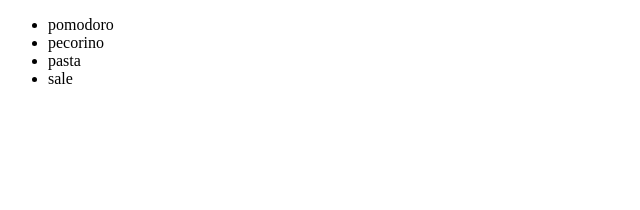
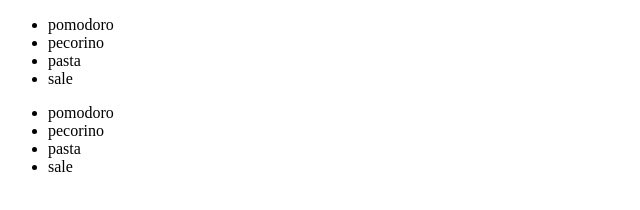
Before and after one commit to PinoMacri/js-lista-spesa, a plain HTML site: page index.html in a window 1280 px wide. Shown: the whole page, without its empty margins (0-640 px from the left). Drawn offline with Linux system fonts and the light colour scheme.

Commit message:
BONUS consegnato, metodo nodi opzionale aggiunto

```diff
--- a/index.html
+++ b/index.html
@@ -8,6 +8,7 @@
 </head>
 <body>
     <div id="resultSpesa"></div>
+    <div id="resultSpesaDue"></div>
     <script src="js/script.js"></script>
 </body>
 </html>
--- a/js/script.js
+++ b/js/script.js
@@ -1,5 +1,5 @@
 const listaSpesa = ["pomodoro" , "pecorino" , "pasta" , "sale"]
-/*---------------------------------------------------------------*/
+/*-------------------METODO TEMPLATE LITERALS-----------------*/
 const resultSpesa = document.getElementById("resultSpesa")
 let i = 0;
 let myList = `<ul>`
@@ -9,4 +9,15 @@ let myList = `<ul>`
 }
 myList += `</ul>`
 resultSpesa.innerHTML = myList
-/*---------------------------------------------------------------*/
+/*--------------------------METODO NODI-----------------------*/
+const resultSpesaDue = document.getElementById("resultSpesaDue")
+let ul = document.createElement("ul")
+resultSpesaDue.appendChild(ul)
+i = 0
+let result;
+while (i < listaSpesa.length) {
+    let li = document.createElement("li")
+    li.append(listaSpesa[i])
+    ul.append(li)
+    i++
+}
```
